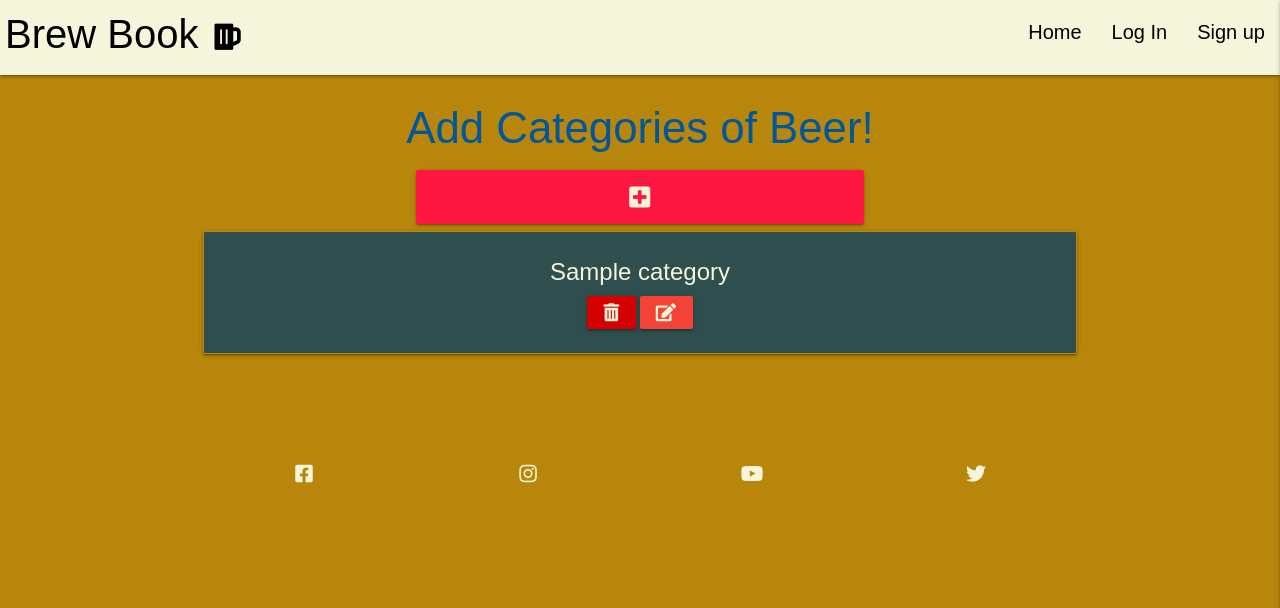
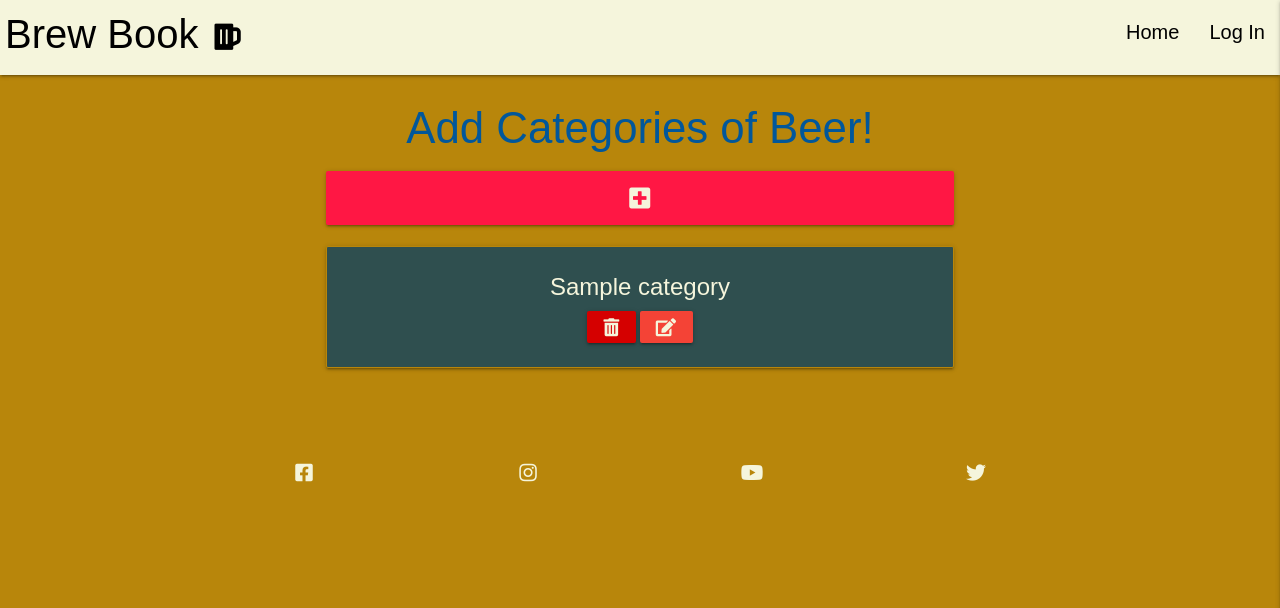
Before and after one commit to BarryBlock88/DIYcookbook, a Flask app: page /get_categories in a window 1280 px wide. Shown: the top 608 px of the page. Run offline with Flask 2, Linux system fonts and the light colour scheme; a database or web service that is not in the repository returns one stand-in record (values such as "Sample title"); some libraries are stand-ins or nearby versions; some web fonts are replaced.

Commit message:
categoiries css edit/ sereach index update

```diff
--- a/app.py
+++ b/app.py
@@ -20,7 +20,6 @@ mongo = PyMongo(app)
 
 
 @app.route("/")
-
 @app.route("/home")
 def home():
 
@@ -155,7 +154,7 @@ def search_brews(query):
 
     if search:
         brews = list(
-            mongo.db.brews.find({"category_name": query}))
+            mongo.db.brews.find({"difficulties": query}))
 
     return render_template("brews.html", brews=brews)
 
--- a/static/css/stylier.css
+++ b/static/css/stylier.css
@@ -94,9 +94,13 @@ color: darkolivegreen;
     background-color: rgba(0, 0, 0, 0.253);
     }
 
-p{
+.cat-card{
+ margin: auto;
+}
+
+p a{
     font-size: 25px;
-    color: black;
+    color: beige;
 }
 a {
 	color: darkgoldenrod;
@@ -142,11 +146,11 @@ nav li a{
     color: black !important;
   }
 /*______BTN_____*/
-.signup-btn{
+a .signup-btn{
     background-color: beige;
     color: black;
 }
-.signup-btn:hover{
+a .signup-btn:hover{
     background-color: darkgoldenrod;
     border: beige;
     color: beige;
--- a/templates/base.html
+++ b/templates/base.html
@@ -39,7 +39,7 @@
                     <li><a href="{{ url_for('logout') }}">Log Out</a></li>
                     {% else %}
                     <li><a href="{{ url_for('login') }}">Log In</a></li>
-                    <li><a href="{{ url_for('signup') }}">Sign up</a></li>
+                    <li></li>
                     {% endif %}
                 </ul>
             </div>
@@ -85,7 +85,7 @@
 
 </div>
     <!--social media links article-->
-    <footer class="page-footer" id="filler"  >
+    <footer class="page-footer" id="filler" >
         <div class="container">
             <ul class="social-area row valign-wrapper">
                 <li class="social-link-item col s3 center-align">
--- a/templates/categories.html
+++ b/templates/categories.html
@@ -1,18 +1,18 @@
 {% extends "base.html" %}
 {% block content %}
+<section class="container">
     <div class="row">
         <h3 class="light-blue-text text-darken-4 center-align col s12">Add Categories of Beer!</h3>
         <div class="col m3"></div>
-    <a href="#modal_add" class="btn-large waves-effect waves-light red center accent-3 modal-trigger col m6"><i
+        <a href="#modal_add" class="btn-large waves-effect waves-light red center accent-3 modal-trigger col s12"><i
                 class="fas fa-plus-square"></i></a>
         <div class="col m3"></div>
-
+    </div>
     <!-- Modal add Trigger -->
-
     {% for category in categories %}
-    <div class="col s12">
-        <div class="card cat-card text-shadow center-align">
-            <div class="card-content white-text">
+    <div class="row">
+        <div class="card cat-card text-shadow center-align cat-card col s12">
+            <div class="card-content white-text s12">
 
                 <span class="card-title">{{ category.category_name }}</span>
                 <!-- Modal delete Trigger -->
@@ -22,6 +22,8 @@
                 <!-- Modal edit Trigger -->
                 <a class="btn-small waves-effect waves-light red modal-trigger"
                     href="#modal_edit{{category.category_name }}"><i class="fas fa-edit"></i></a>
+            </div>
+        </div>
     </div>
 
     <!-- Modal DELETE-->
@@ -33,15 +35,13 @@
                 alt="trash can">
             <a href="{{ url_for('delete_category', category_id=category._id) }}"
                 class="modal-close waves-effect waves-green centre btn">Delete</a>
-                    <a href="{{ url_for('get_categories') }}"
-                        class="modal-close waves-effect waves-green btn">Cancel</a>
+            <a href="{{ url_for('get_categories') }}" class="modal-close waves-effect waves-green btn">Cancel</a>
         </div>
     </div>
     <!-- Modal ADD -->
     <div id="modal_add" class="modal modal-fixed-footer">
         <div class="modal-content">
-                    <form class="col s12" method="POST"
-                        action="{{ url_for('add_category', category_id=category._id) }}">
+            <form class="col s12" method="POST" action="{{ url_for('add_category', category_id=category._id) }}">
                 <h2>Add a new category?</h2>
                 <div class="row">
                     <div class="input-field col s12">
@@ -53,8 +53,7 @@
                 </div>
         </div>
         <div class="modal-footer">
-                    <a href="{{ url_for('get_categories') }}"
-                        class="modal-close waves-effect waves-green btn">Cancel</a>
+            <a href="{{ url_for('get_categories') }}" class="modal-close waves-effect waves-green btn">Cancel</a>
             <button type="submit" class="btn light-blue darken-1 text-shadow">
                 Add Category <i class="fas fa-plus-square right"></i>
             </button>
@@ -64,8 +63,7 @@
     <!-- Modal EDIT -->
     <div id="modal_edit{{category.category_name }}" class="modal">
         <div class="modal-content">
-                    <form class="col s12" method="POST"
-                        action="{{ url_for('edit_category', category_id=category._id) }}">
+            <form class="col s12" method="POST" action="{{ url_for('edit_category', category_id=category._id) }}">
                 <h2>Edit category?</h2>
                 <div class="row">
                     <div class="input-field col s12">
@@ -77,8 +75,7 @@
                 </div>
         </div>
         <div class="modal-footer">
-                    <a href="{{ url_for('get_categories') }}"
-                        class="modal-close waves-effect waves-green btn">Cancel</a>
+            <a href="{{ url_for('get_categories') }}" class="modal-close waves-effect waves-green btn">Cancel</a>
             <button type="submit" class="btn light-blue darken-1 text-shadow">
                 Update Category <i class="fas fa-plus-square right"></i>
             </button>
@@ -87,8 +84,7 @@
     </div>
 
     </div>
-    </div>
-</div>
+</section>
 {% endfor %}
 
 
--- a/templates/home.html
+++ b/templates/home.html
@@ -43,7 +43,7 @@
                             alt="beer"></p>
                 </div>
                 <div class="carousel-fixed-item">
-                    <p class="btn signup-btn centre-align col s6" id="sign-up" href="{{ url_for('signup') }}">Sign Up Now!</p>
+                    <p class="btn signup-btn centre-align col s6" id="sign-up"><a href="{{ url_for('signup') }}">Sign up Now!</a></p>
                 </div>
             </div>
 </section>
```
Lines whose indentation alone changed are shown as unchanged.
